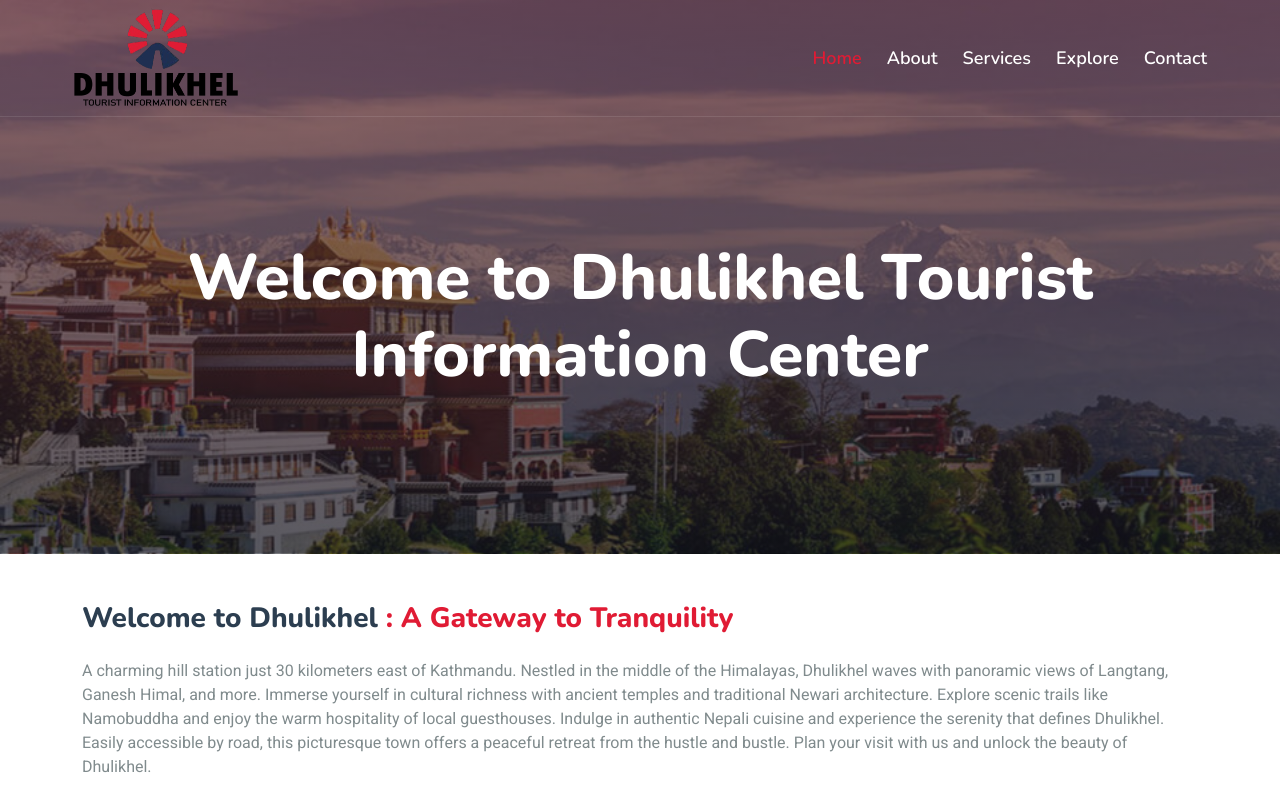
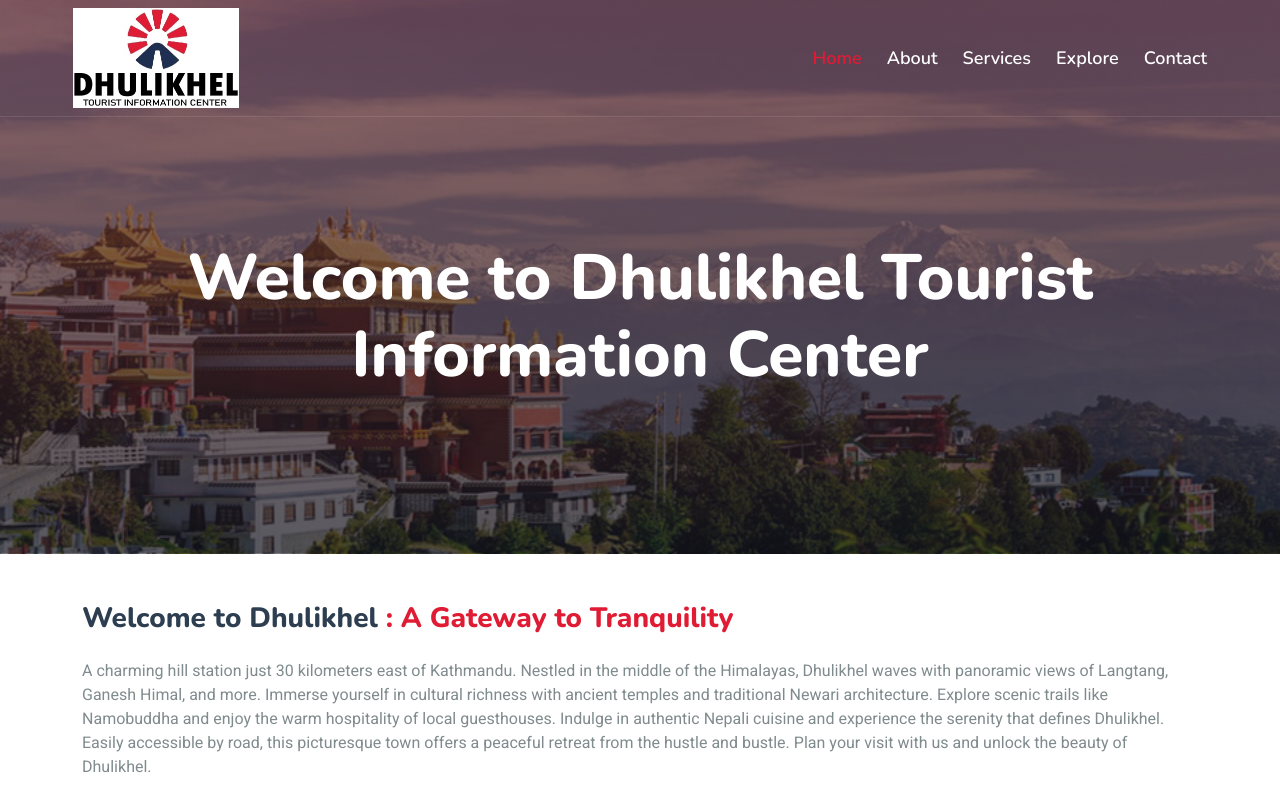
Before and after one commit to pallav5/dhulikheltouristinfo, a plain HTML site: page index.html in a window 1280 px wide. Shown: the top 800 px of the page. Drawn offline with nearby package versions, Linux system fonts and the light colour scheme.

Commit message:
Update index.html

```diff
--- a/index.html
+++ b/index.html
@@ -71,7 +71,7 @@
         <nav class="navbar navbar-expand-lg navbar-light px-4 px-lg-5 py-3 py-lg-0">
             <a href="" class="navbar-bran d p-0">
                 <!-- <h5 class="text-primary m-0"><i class="fa fa-map-marker-alt me-3"></i>Dhulikhel Tourist Information Center</h5> -->
-              <div class="p-2">  <img style="height: 100px; width: 200px; object-fit: contain;  " src="img/logodhkl.png" alt="Logo">
+              <div class="p-2">  <img style="height: 100px; width: 200px; object-fit: contain;  " src="img/logodhkl.jpg" alt="Logo">
               </div>
 
 
```
